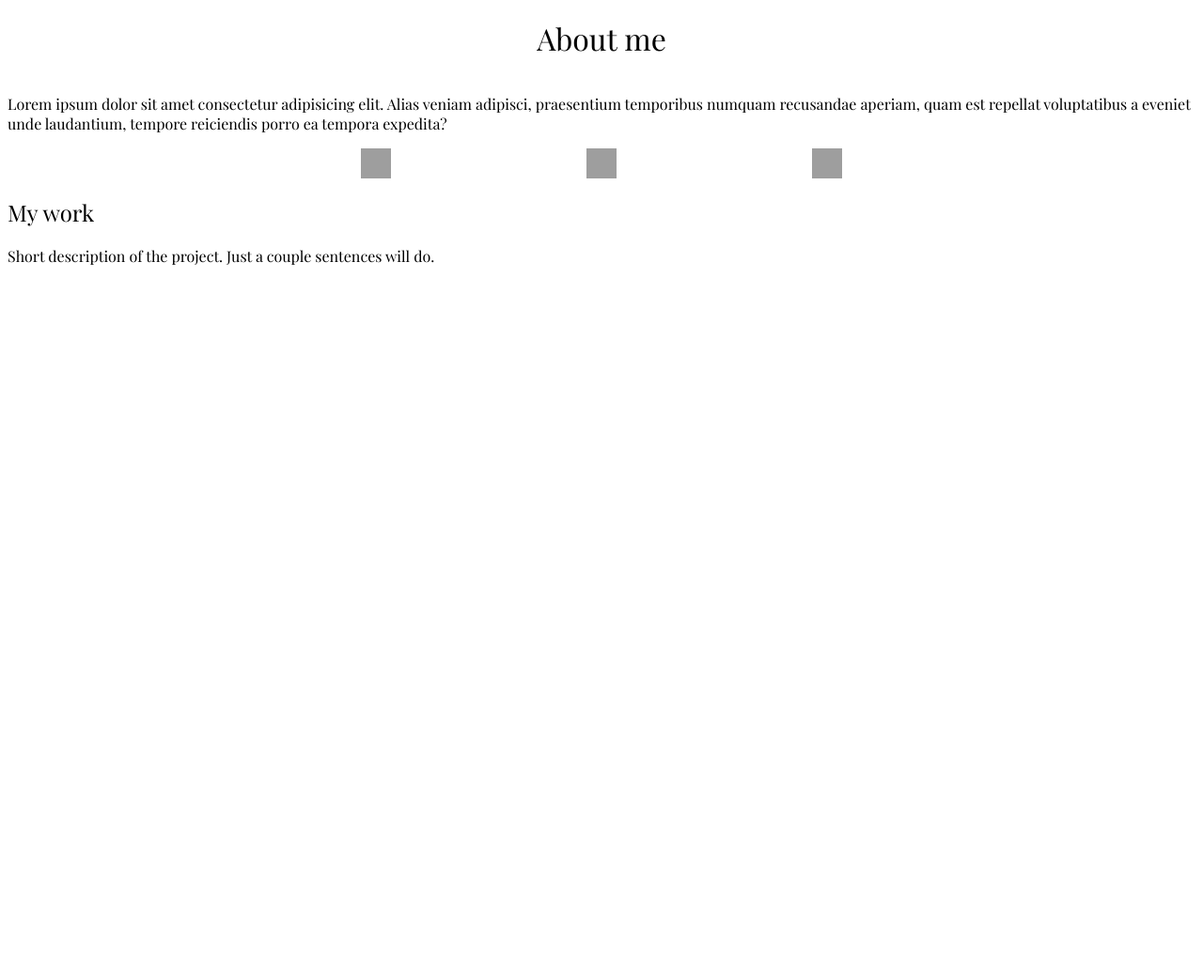
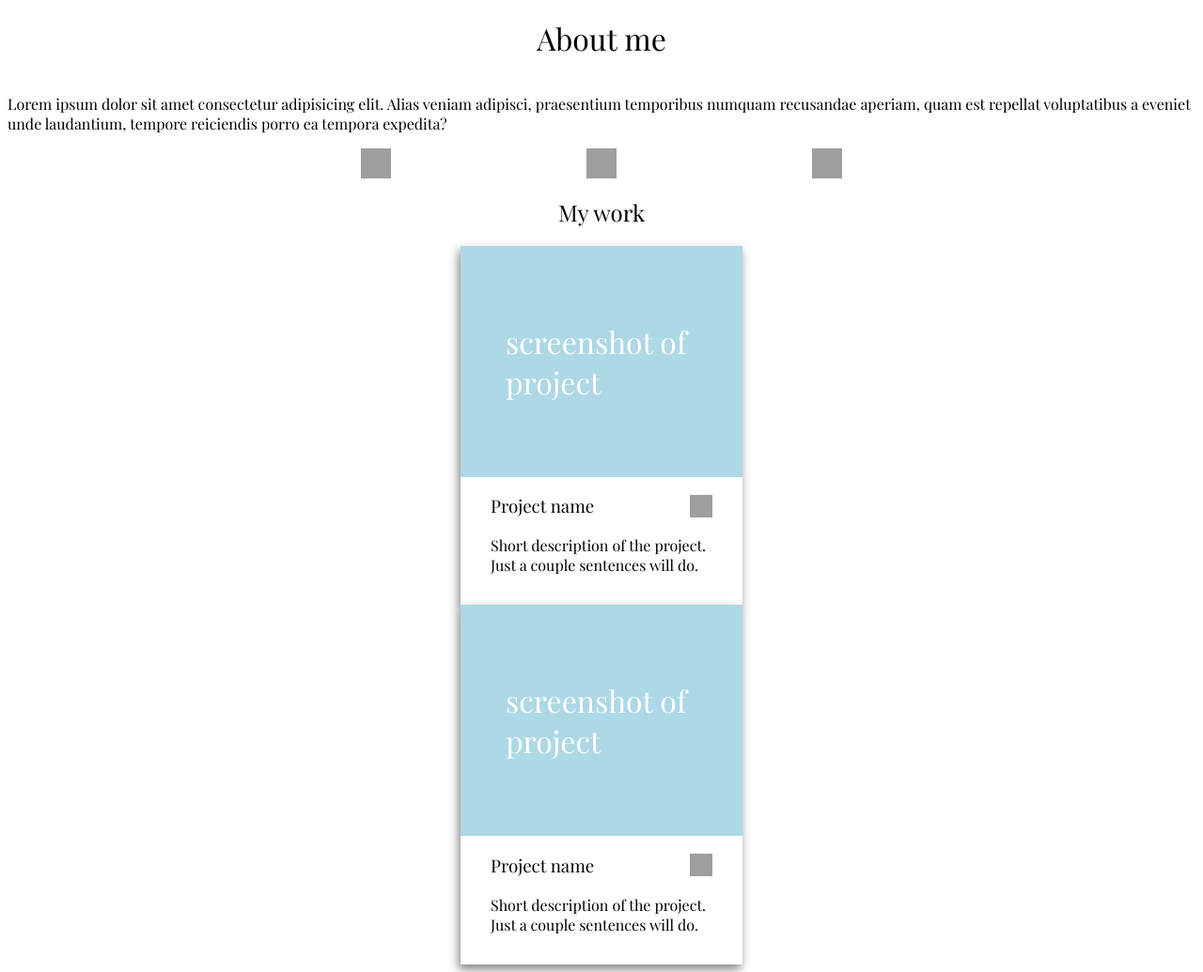
Before and after one commit to bobmcw/odin-homePage, a website built with webpack: page src/index.html in a window 1280 px wide. Shown: the part 926-1961 px from the top of the page at 94% size. Before the commit the page ends 1217 px from the top, so only its background shows below. Built offline with nearby package versions, Linux system fonts and the light colour scheme; grey boxes are pictures that could not be loaded; a web font is replaced by a local one.

Commit message:
added project cards

```diff
--- a/src/index.html
+++ b/src/index.html
@@ -32,9 +32,26 @@
 
         <div class="card">
             <div class="screenshot">
-
+                <p aria-hidden="true">screenshot of project</p>
             </div>
             <div class="description">
+                <div class="projectTitle">
+                    <h3>Project name</h3>
+                    <img src="https://cdn.jsdelivr.net/gh/devicons/devicon@latest/icons/github/github-original.svg" />
+                  </div>
+                Short description of the project.
+                Just a couple sentences will do.
+            </div>
+        </div>
+        <div class="card">
+            <div class="screenshot">
+                <p aria-hidden="true">screenshot of project</p>
+            </div>
+            <div class="description">
+                <div class="projectTitle">
+                    <h3>Project name</h3>
+                    <img src="https://cdn.jsdelivr.net/gh/devicons/devicon@latest/icons/github/github-original.svg" />
+                  </div>
                 Short description of the project.
                 Just a couple sentences will do.
             </div>
--- a/src/style.css
+++ b/src/style.css
@@ -26,7 +26,8 @@
 }
 .myWork{
     display: grid;
-    grid-template-columns: minmax(400px,1fr);
+    grid-template-columns: minmax(300px,1fr);
+    place-items: center;
 }
 .icons > *{
     width: 2rem;
@@ -38,3 +39,32 @@
     width: 40vw;
     justify-content: space-between;
 }
+.card{
+    max-width: 300px;
+    box-shadow: -2px 5px 10px gray;
+    height: fit-content;
+}
+.card > .description{
+    padding: 2rem;
+    padding-top: 0;
+}
+.card > .screenshot {
+    padding: 3rem;
+    height: 150px;
+    background-color: lightblue;
+}
+.card > .screenshot > p {
+    color: white;
+    font-size: 2rem;
+
+}
+.card > .description > .projectTitle > img {
+    width: 1.5rem;
+    height: 1.5rem;
+}
+.card > .description > .projectTitle {
+    display: flex;
+    flex-direction: row;
+    align-items: center;
+    justify-content: space-between;
+}
```
